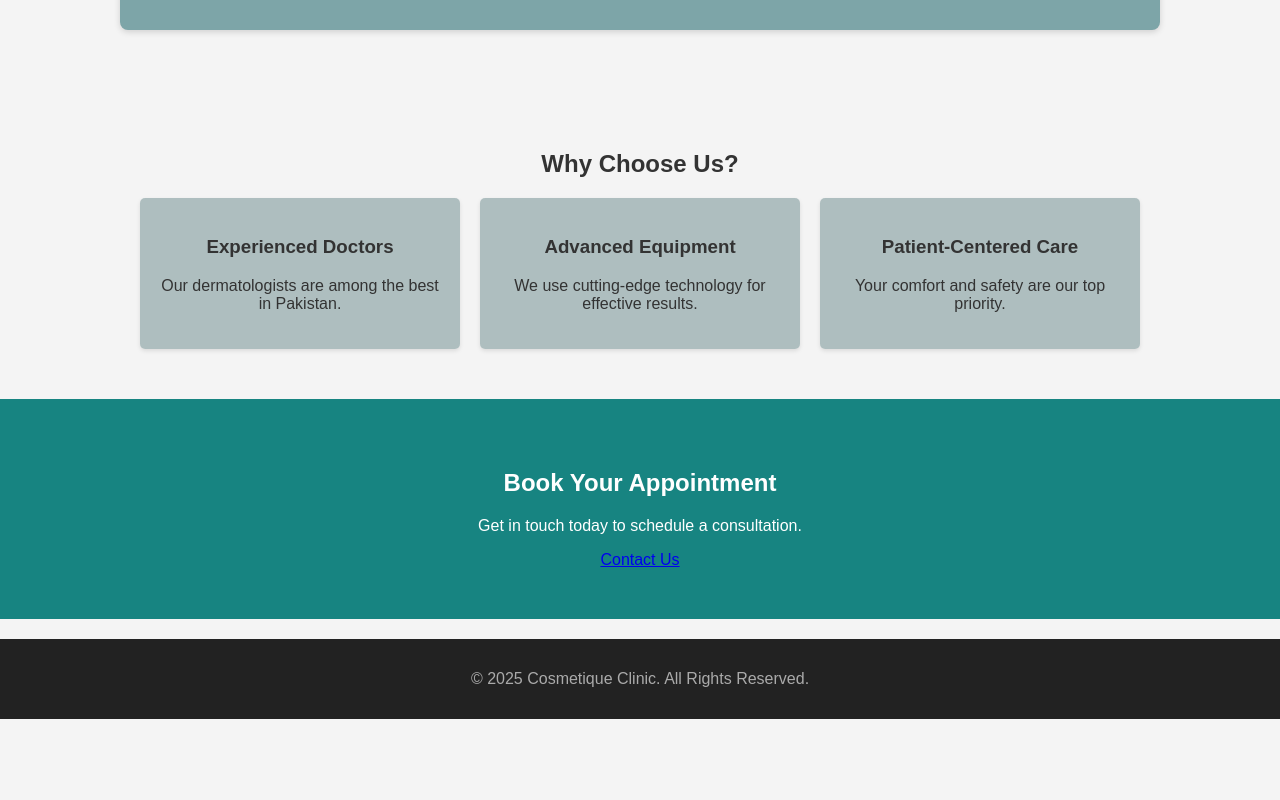
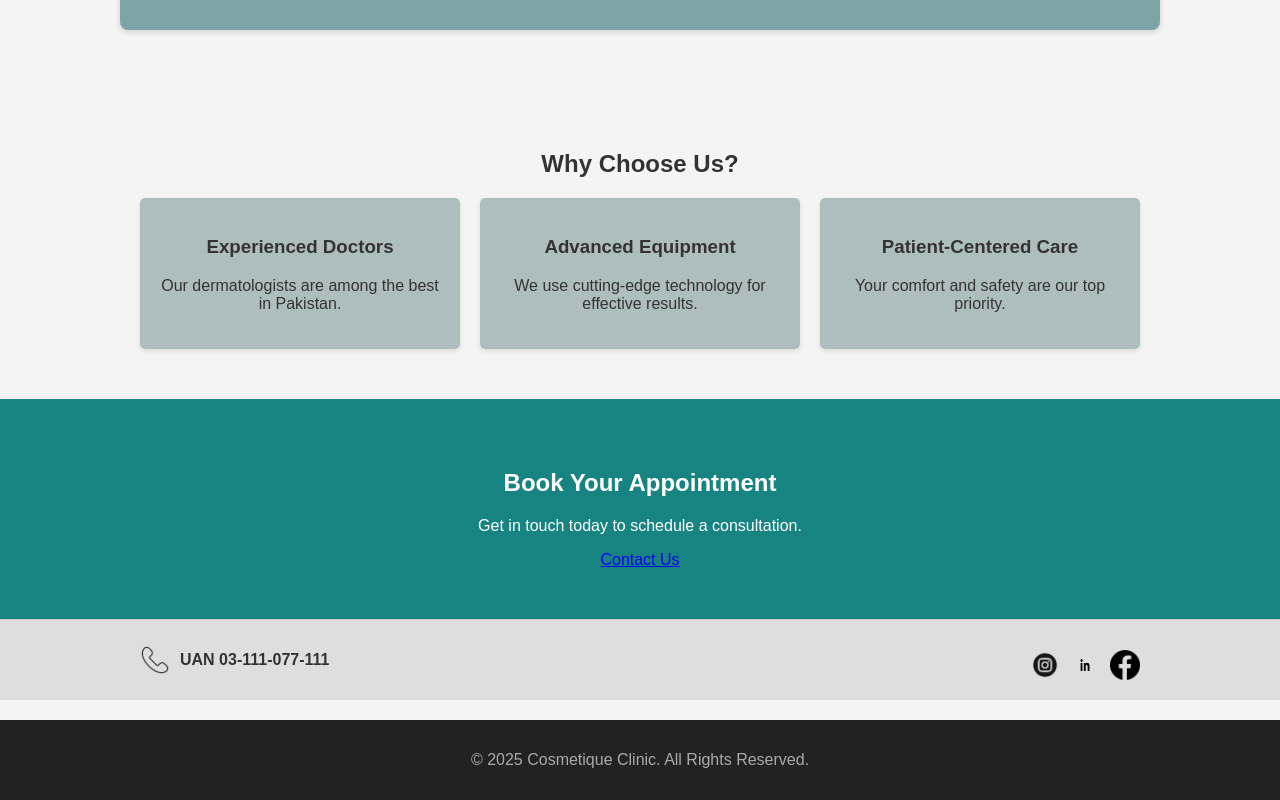
Before and after one commit to fatimayousaf14/CS1300-2025Spring, a plain HTML site: page hw5/index.html in a window 1280 px wide. Shown: the part 1584-2384 px from the top of the page. Before the commit the page ends 2303 px from the top, so only its background shows below. Drawn offline with Linux system fonts and the light colour scheme.

Commit message:
social media

```diff
--- a/hw5/index.html
+++ b/hw5/index.html
@@ -149,6 +149,28 @@
         <a href="#" class="text-link">Contact Us</a>
       </div>
     </section>
+    <!-- Social Media -->
+    <section class="social-contact">
+      <div class="container">
+        <div class="contact-info">
+          <img
+            src="free-phone-icon-1-thumb.png"
+            alt="Phone Icon"
+            class="icon"
+          />
+          <span>UAN 03-111-077-111</span>
+        </div>
+        <div class="social-icons">
+          <a href="#"
+            ><img
+              src="instagram-social-media-logo-icons-instagram-icon-free-png.webp"
+              alt="Instagram"
+          /></a>
+          <a href="#"><img src="linkedin-icon-614x460.png" alt="LinkedIn" /></a>
+          <a href="#"><img src="20673.png" alt="Facebook" /></a>
+        </div>
+      </div>
+    </section>
 
     <!-- Footer -->
     <footer class="footer">
--- a/hw5/style.css
+++ b/hw5/style.css
@@ -286,6 +286,49 @@ body {
   text-align: center;
   padding: 50px 20px;
 }
+.social-contact {
+  background: #dedede;
+  padding: 20px 0;
+  text-align: center;
+  border-top: 1px solid #ccc;
+}
+
+.social-contact .container {
+  display: flex;
+  justify-content: space-between;
+  align-items: center;
+  flex-wrap: wrap;
+  max-width: 1000px;
+  margin: auto;
+}
+
+.contact-info {
+  display: flex;
+  align-items: center;
+  gap: 10px;
+  font-weight: bold;
+}
+
+.contact-info .icon {
+  width: 30px;
+  height: 30px;
+}
+
+.social-icons {
+  display: flex;
+  gap: 10px;
+  margin-top: 10px;
+}
+
+.social-icons img {
+  width: 30px;
+  height: 30px;
+  transition: transform 0.3s;
+}
+
+.social-icons img:hover {
+  transform: scale(1.1);
+}
 
 .footer {
   background: #222;
```
Also changed, not shown: hw5/20673.png (added), hw5/free-phone-icon-1-thumb.png (added), hw5/instagram-social-media-logo-icons-instagram-icon-free-png.webp (added), hw5/linkedin-icon-614x460.png (added), 2 other files.
